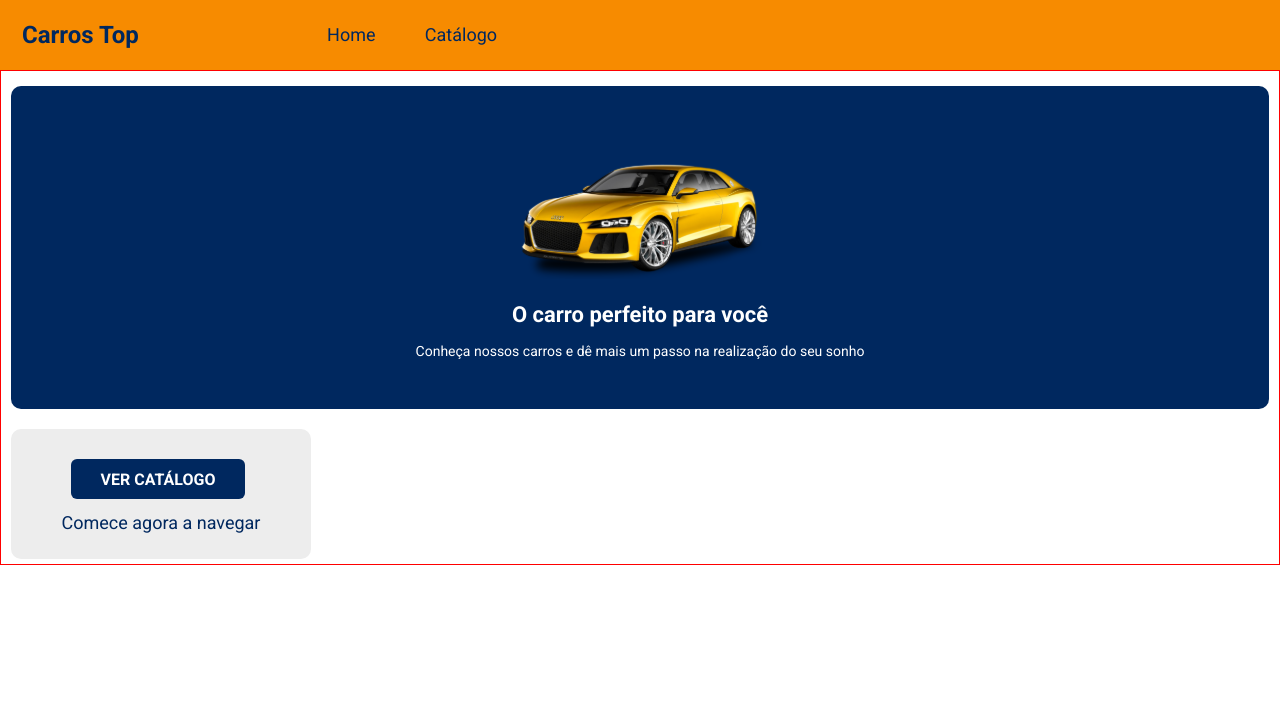
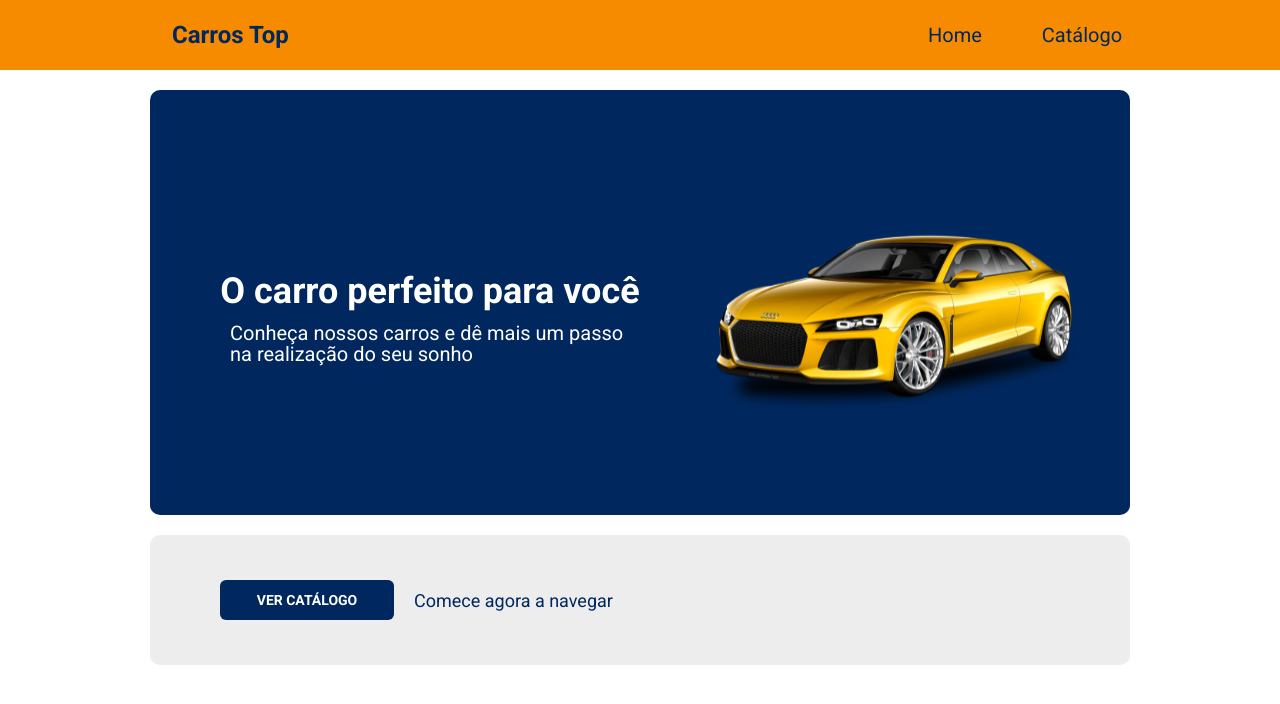
Before and after one commit to Leandromalmsteen/bds07, a React (Create React App) app: page / in a window 1280 px wide. Shown: the top 704 px of the page. Built offline with nearby package versions, Linux system fonts and the light colour scheme.

Commit message:
Finalizando estilização da home

```diff
--- a/src/components/Navbar/ButtonIcon/styles.css
+++ b/src/components/ButtonIcon/styles.css
@@ -2,7 +2,6 @@
   width: 174px;
   height: 40px;
   background-color: #00285F;
-  margin: 30px 0 0 60px;
 }
 
 .btn-icon h6 {
--- a/src/components/Navbar/styles.css
+++ b/src/components/Navbar/styles.css
@@ -3,8 +3,9 @@
   min-height: 70px;
 }
 
-.nav-logo-text, .nav-logo-text:hover {
-    color: #00285F;
+.nav-logo-text,
+.nav-logo-text:hover {
+  color: #00285f;
 }
 
 .main-menu {
@@ -25,3 +26,31 @@
 .main-menu a.active {
   font-weight: bold;
 }
+
+@media (min-width: 768px) {
+  .main-menu {
+    width: 623px;
+    justify-content: flex-end;
+    padding: 0px;
+  }
+
+  .main-menu a {
+    padding: 30px;
+  }
+}
+
+@media (min-width: 992px) {
+  .main-menu {
+    width: 840px;
+  }
+}
+
+@media (min-width: 1280px) {
+  .nav-logo-text {
+    margin-left: 150px;
+  }
+  .main-menu {
+    width: 700px;
+    font-size: 20px;
+  }
+}
--- a/src/pages/Home/index.tsx
+++ b/src/pages/Home/index.tsx
@@ -1,7 +1,7 @@
 import { ReactComponent as MainImage } from 'assets/images/car-header 1.svg';
 import Navbar from 'components/Navbar';
 import './styles.css';
-import ButtonIcon from '../../components/Navbar/ButtonIcon/index';
+import ButtonIcon from '../../components/ButtonIcon/index';
 
 const Home = () => {
   return (
@@ -11,11 +11,13 @@ const Home = () => {
         <div className="home-card">
           <div className="home-image-container">
             <MainImage />
-            <h2>O carro perfeito para você</h2>
-            <p>
-              Conheça nossos carros e dê mais um passo na realização do seu
-              sonho
-            </p>
+            <div className="home-image-container-textos">
+              <h2>O carro perfeito para você</h2>
+              <p>
+                Conheça nossos carros e dê mais um passo na realização do seu
+                sonho
+              </p>
+            </div>
           </div>
 
           <div className="home-content-container">
--- a/src/pages/Home/styles.css
+++ b/src/pages/Home/styles.css
@@ -1,45 +1,54 @@
 .home-container {
   padding: 5px 10px;
   font-size: 20px;
-  border: 1px solid red;
 }
 
 .home-image-container {
   background-color: #00285f;
   border-radius: 10px;
-  margin: 10px 0px;
+  padding: 20px;
 }
 
 .home-image-container svg {
   width: 100%;
+  height: auto;
   margin-top: 60px;
 }
 
 .home-image-container h2 {
+  width: auto;
   color: #ffffff;
-  font-size: 22px;
+  font-size: 1.1em;
   font-style: normal;
   font-weight: 700;
   text-align: center;
-  padding: 10px 5px 10px 5px;
 }
 
 .home-image-container p {
+  width: 100%;
   color: #ffffff;
-  font-size: 14px;
+  font-size: 0.7em;
   font-style: normal;
   font-weight: 400;
   text-align: center;
-  padding: 5px 12px 50px 12px;
   line-height: 16px;
+  margin: 10px 0px 30px 0px;
 }
 
 .home-content-container {
-  width: 300px;
+  width: 100%;
   height: 130px;
-  background-color: #EDEDED;
+  display: flex;
+  flex-direction: column;
+  align-items: center;
+  background-color: #ededed;
   border-radius: 10px;
   margin-top: 20px;
+  padding: 30px;
+}
+
+.home-content-container button h6 {
+  font-size: 14px;
 }
 
 .home-content-container p {
@@ -48,3 +57,108 @@
   text-align: center;
   padding: 10px;
 }
+
+@media (min-width: 576px) {
+  .home-container {
+    padding: 20px;
+    font-size: 36px;
+    align-items: center;
+  }
+
+  .home-image-container {
+    align-items: center;
+  }
+
+  .home-image-container svg {
+    width: 70%;
+    margin-left: 80px;
+    margin-top: 0;
+  }
+
+  .home-image-container h2 {
+    width: 500px;
+    font-size: 37px;
+  }
+
+  .home-image-container p {
+    width: 500px;
+    font-size: 20px;
+    line-height: 21px;
+    padding: 10px;
+    margin-top: 0px;
+  }
+
+  .home-content-container {
+    display: flex;
+    flex-direction: row;
+    padding-left: 70px;
+  }
+
+  .home-content-container p {
+    margin: auto 10px;
+  }
+}
+
+@media (min-width: 768px) {
+  .home-image-container {
+    height: 475px;
+    padding: 60px;
+  }
+
+  .home-image-container svg {
+    width: 55%;
+    margin-top: 30px;
+    margin-left: 130px;
+  }
+
+  .home-image-container h2 {
+    width: 420px;
+    font-size: 36px;
+    margin: 20px auto;
+  }
+
+  .home-image-container p {
+    width: 420px;
+    font-size: 20px;
+    margin: -20px auto;
+  }
+}
+
+@media (min-width: 992px) {
+  .home-image-container {
+    height: 610px;
+  }
+
+  .home-image-container svg {
+    margin-left: 190px;
+  }
+}
+
+@media (min-width: 1280px) {
+  .home-container {
+    height: 720px;
+    padding: 20px 150px 50px 150px;
+  }
+
+  .home-image-container {
+    height: 425px;
+    padding: 20px;
+    display: flex;
+    flex-direction: row-reverse;
+  }
+
+  .home-image-container-textos {
+    width: 300px;
+    margin-left: 50px;
+  }
+
+  .home-image-container-textos p {
+    text-align: left;
+  }
+
+  .home-image-container svg {
+    width: 100%;
+    margin-right: 30px;
+  }
+
+}
```
Also changed, not shown: src/components/ButtonIcon/index.tsx (renamed from src/components/Navbar/ButtonIcon/index.tsx). Lines whose indentation alone changed are shown as unchanged.
